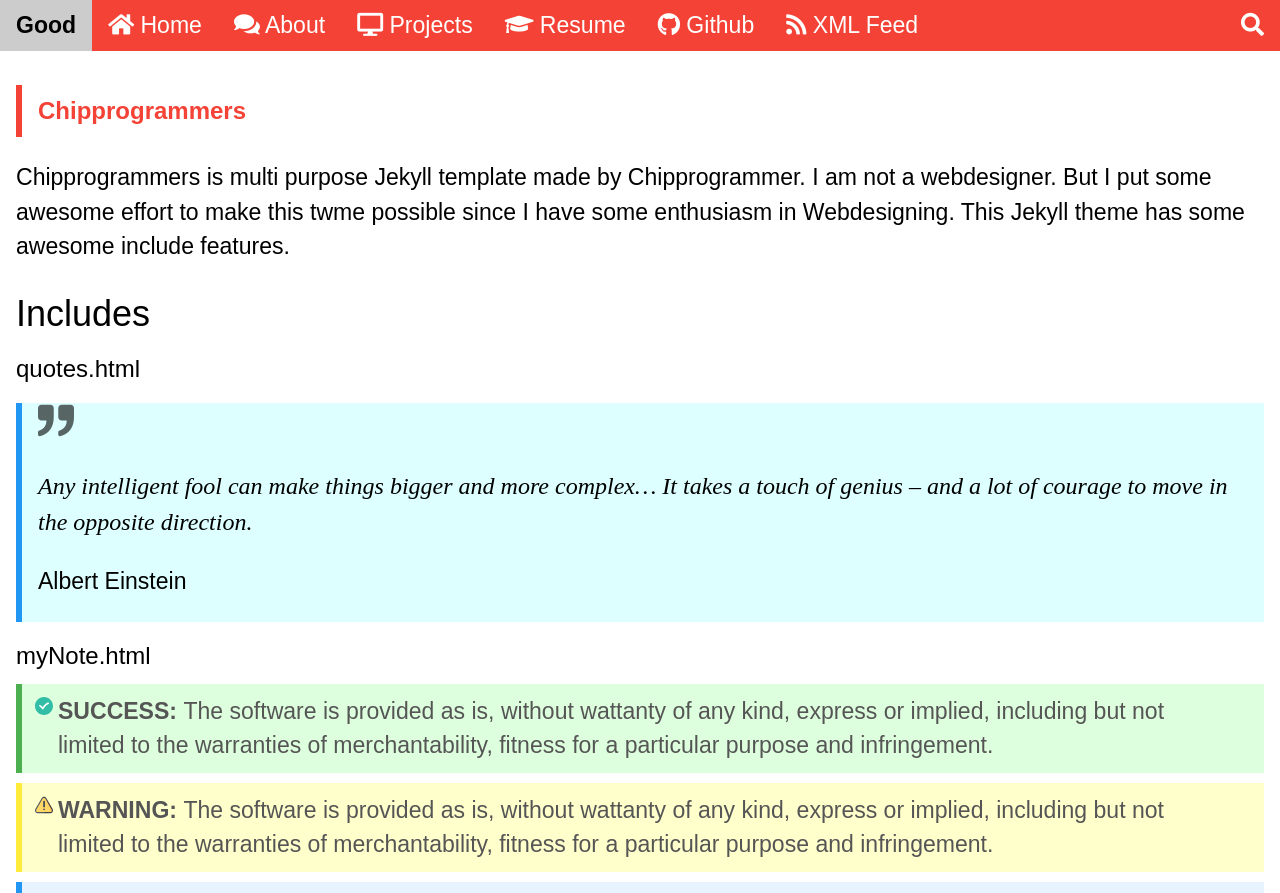
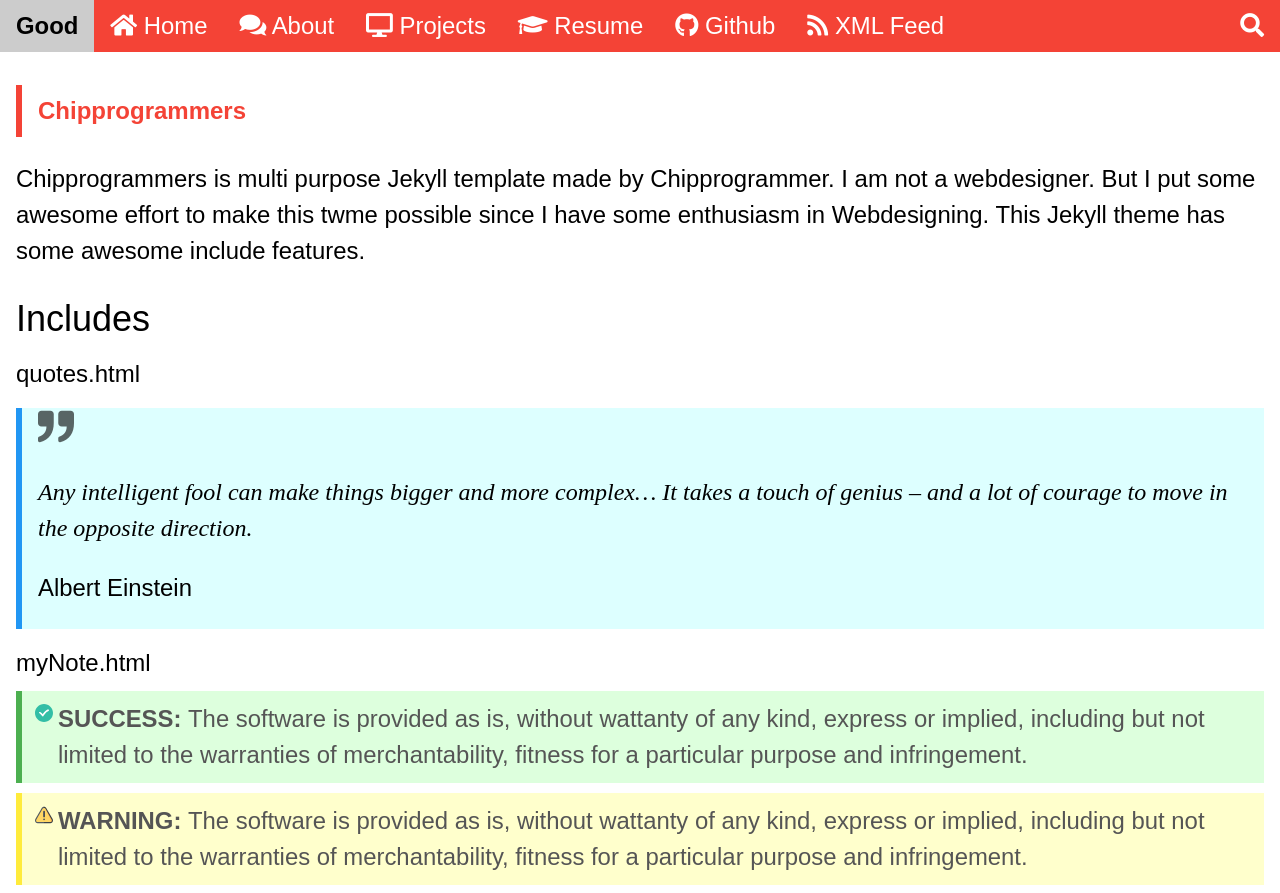
Before and after one commit to chipprogrammers/Good, a Jekyll site: the page built from index.md, in a window 1280 px wide and 1400 px high. Shown: the top 893 px of the window. Built offline with Jekyll 4.4.1, drawn with Linux system fonts in a browser that asks for light colours; some web fonts are replaced; comment, search, counter and statistics services are not loaded.

Commit message:
Update main_unminified.css

```diff
--- a/assets/css/main_unminified.css
+++ b/assets/css/main_unminified.css
@@ -1,6 +1,16 @@
 body,h1,h2,h3,h4,h5 {font-family: "Poppins", sans-serif}
-body {
-  font-size: calc(14px + (26 - 14) * ((100vw - 300px) / (1600 - 300)));
+/* 16px @ 480px increasing to 32px @ 1920px */
+@media (min-width: 480px) {
+  body {
+    font-size: calc(1rem + ((1vw - 4.8px) * 1.1111));
+    /* Where: * 1.1111 = 100 * font_Size_Difference / viewport_Width_Difference */
+  }
+}
+/* Prevent font scaling beyond this breakpoint */
+@media (min-width: 1920px) {
+  body {
+    font-size: 32px;
+  }
 }
 .w3-half img{margin-bottom:-6px;margin-top:16px;opacity:0.8;cursor:pointer}
 .w3-half img:hover{opacity:1}
```
